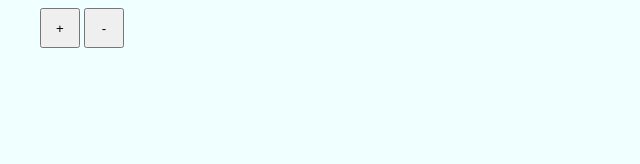
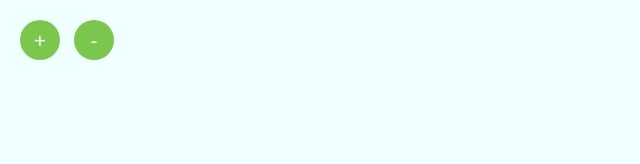
Before and after one commit to rudnitskih/puzzle-quest, a plain HTML site: page index.html in a window 1280 px wide. Shown: the top 164 px of the page, without its empty margins (0-640 px from the left). Drawn offline with Linux system fonts and the light colour scheme; a script that the page names is missing.

Commit message:
Make buttons cooler

```diff
--- a/main.css
+++ b/main.css
@@ -4,13 +4,31 @@
 
 .controls {
     position: fixed;
-    left: 40px;
-    right: 40px;
+    left: 20px;
+    top: 20px;
 }
 
 .zoom {
+    background: #7bc74d;
     width: 40px;
     height: 40px;
+    color: #fff;
+    border: none;
+    border-radius: 50%;
+    transition: 0.3s background;
+    margin-right: 10px;
+    font-size: 21px;
+    line-height: 1;
+}
+
+.zoom:hover {
+    background: #1ac738;
+    cursor: pointer;
+}
+
+.zoom:focus {
+    outline: none;
+    box-shadow: 0 0 0 2px rgba(52,208,88,.4);
 }
 
 .canvas {
```
